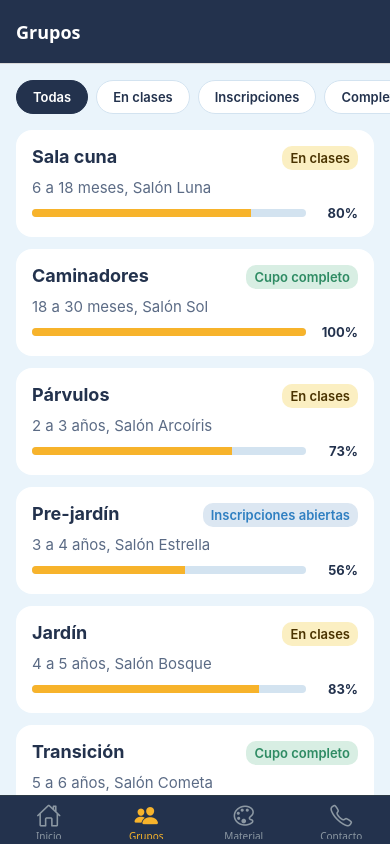
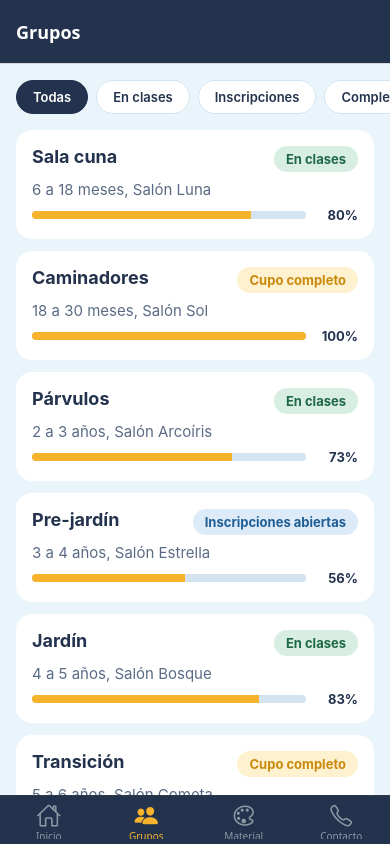
Before and after one commit to safira2580/jardin_infantil_privado, a React Native app: screen /GruposTab in a window 390 px wide. Built offline with nearby package versions, Linux system fonts and the light colour scheme.

Commit message:
Update Badge.tsx

```diff
--- a/src/components/Badge.tsx
+++ b/src/components/Badge.tsx
@@ -1,23 +1,23 @@
 import { StyleSheet, Text, View } from 'react-native';
-import { colors, font, radius, spacing } from '../theme';
+import { blocks, font, radius, spacing, type BlockKey } from '../theme';
 import type { EstadoGrupo } from '../types/models';
 
-const CONFIG: Record<EstadoGrupo, { label: string; bg: string; fg: string }> = {
-  inscripciones: { label: 'Inscripciones abiertas', bg: '#DCE7F2', fg: colors.sky },
-  activo: { label: 'En clases', bg: '#FBEFC2', fg: colors.accentInk },
-  completo: { label: 'Cupo completo', bg: '#D8EEE3', fg: colors.ok },
+const CONFIG: Record<EstadoGrupo, { label: string; tone: BlockKey }> = {
+  inscripciones: { label: 'Inscripciones abiertas', tone: 'blue' },
+  activo: { label: 'En clases', tone: 'green' },
+  completo: { label: 'Cupo completo', tone: 'sun' },
 };
 
 export default function Badge({ estado }: { estado: EstadoGrupo }) {
   const c = CONFIG[estado];
   return (
-    <View style={[styles.badge, { backgroundColor: c.bg }]}>
-      <Text style={[styles.text, { color: c.fg }]}>{c.label}</Text>
+    <View style={[styles.badge, { backgroundColor: blocks[c.tone].tint }]}>
+      <Text style={[styles.text, { color: blocks[c.tone].dark }]}>{c.label}</Text>
     </View>
   );
 }
 
 const styles = StyleSheet.create({
-  badge: { alignSelf: 'flex-start', paddingHorizontal: spacing.sm, paddingVertical: spacing.xs, borderRadius: radius.sm },
-  text: { fontSize: font.sm, fontWeight: '600' },
+  badge: { alignSelf: 'flex-start', paddingHorizontal: spacing.md, paddingVertical: 5, borderRadius: radius.pill },
+  text: { fontSize: font.sm, fontWeight: '700' },
 });
```
